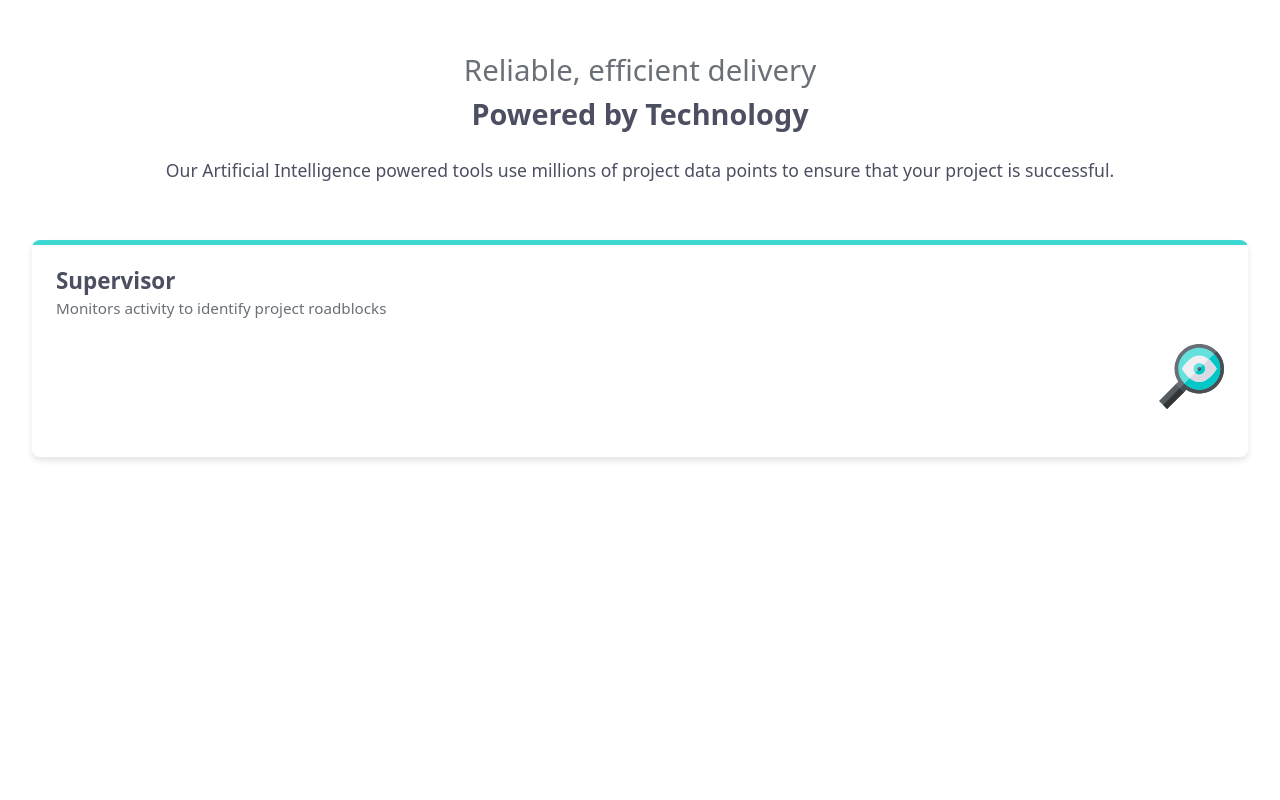
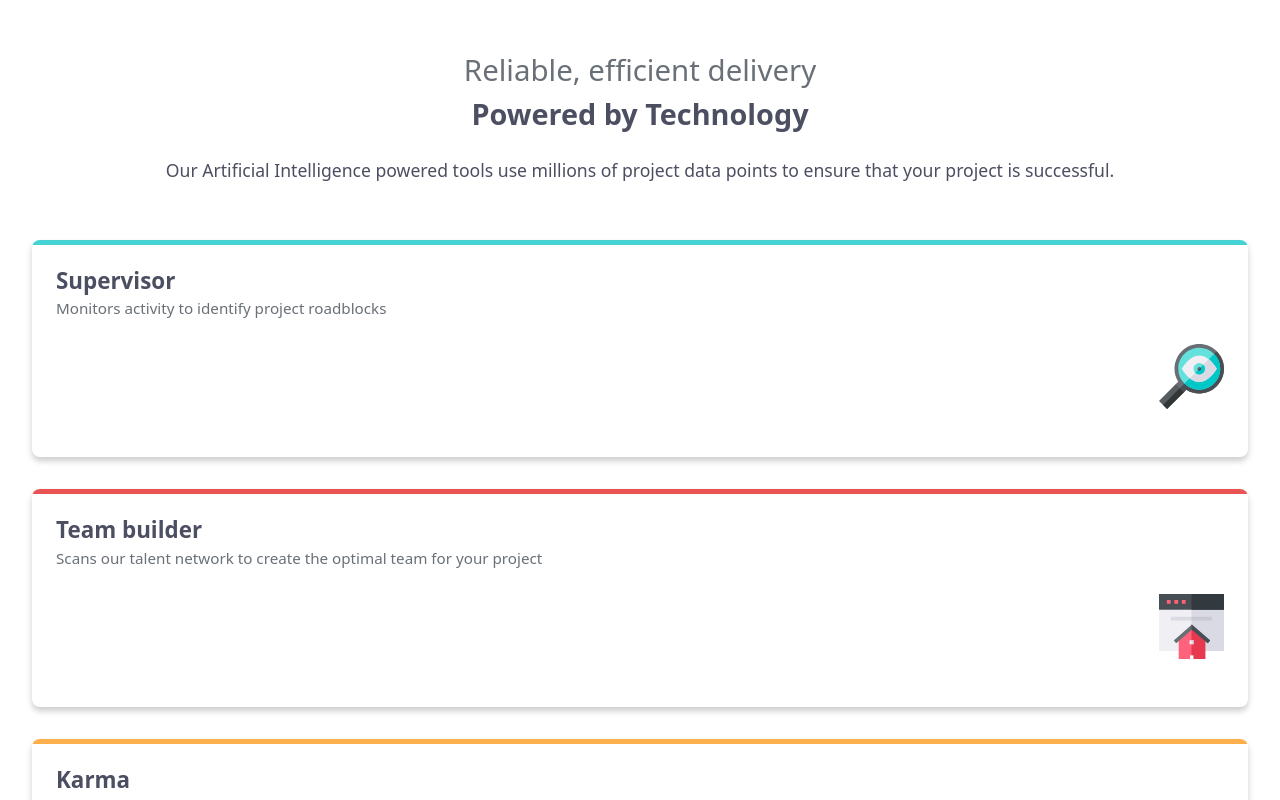
Before and after one commit to LuisCorreaDv/four-card-section-with-react, a React (Vite) app: page / in a window 1280 px wide. Shown: the top 800 px of the page. Built offline with nearby package versions, Linux system fonts and the light colour scheme.

Commit message:
Use of map for card display and cards update for the use of props.

```diff
--- a/src/App.css
+++ b/src/App.css
@@ -28,6 +28,7 @@
 .cards-feature {
   display: grid;
   grid-template-columns: 1fr;
-  gap: 1.5rem;
+  gap: 2rem;
   padding: 0 1.5rem;
+  padding-bottom: 1.5rem;
 }
--- a/src/App.jsx
+++ b/src/App.jsx
@@ -52,7 +52,17 @@ function App() {
           </div>
         </section>
         <section className="cards-feature">
-          <Card />
+          {
+            cards.map((card, index) => (
+              <Card
+                key={index}
+                color={card.color}
+                title={card.title}
+                text={card.text}
+                src={card.imgLink}
+              />
+            ))
+          }
         </section>
       </main>
     </>
--- a/src/components/Card.jsx
+++ b/src/components/Card.jsx
@@ -1,13 +1,13 @@
 import "../styles/card.css"
 
-function Card() {
+function Card({color, title, text, src}) {
   return (
     <article className="card-container">
-      <div className="card-color"></div>
+      <div className="card-color" style={{ backgroundColor: color }}></div>
       <div className="card-content">
-        <h3 className="card-title">Supervisor</h3>
-        <p className="card-text">Monitors activity to identify project roadblocks</p>
-        <img src="/images/icon-supervisor.svg" alt="Card icon"/>
+        <h3 className="card-title">{title}</h3>
+        <p className="card-text">{text}</p>
+        <img src={src} alt="Card icon"/>
       </div>
     </article>
   );
--- a/src/styles/card.css
+++ b/src/styles/card.css
@@ -4,7 +4,7 @@
   grid-template-rows: auto 1fr auto;
   background-color: white;
   border-radius: 8px;
-  box-shadow: 0 4px 6px rgba(0,0,0,0.1);
+  box-shadow: 0 4px 6px rgba(0,0,0,0.2);
   overflow: hidden;
   position: relative;
   padding: 1.5rem;
@@ -16,7 +16,6 @@
   left: 0;
   height: 5px;
   width: 100%;
-  background-color: #3ed6d0;
   border-top-left-radius: 8px;
   border-top-right-radius: 8px;
 }
```
